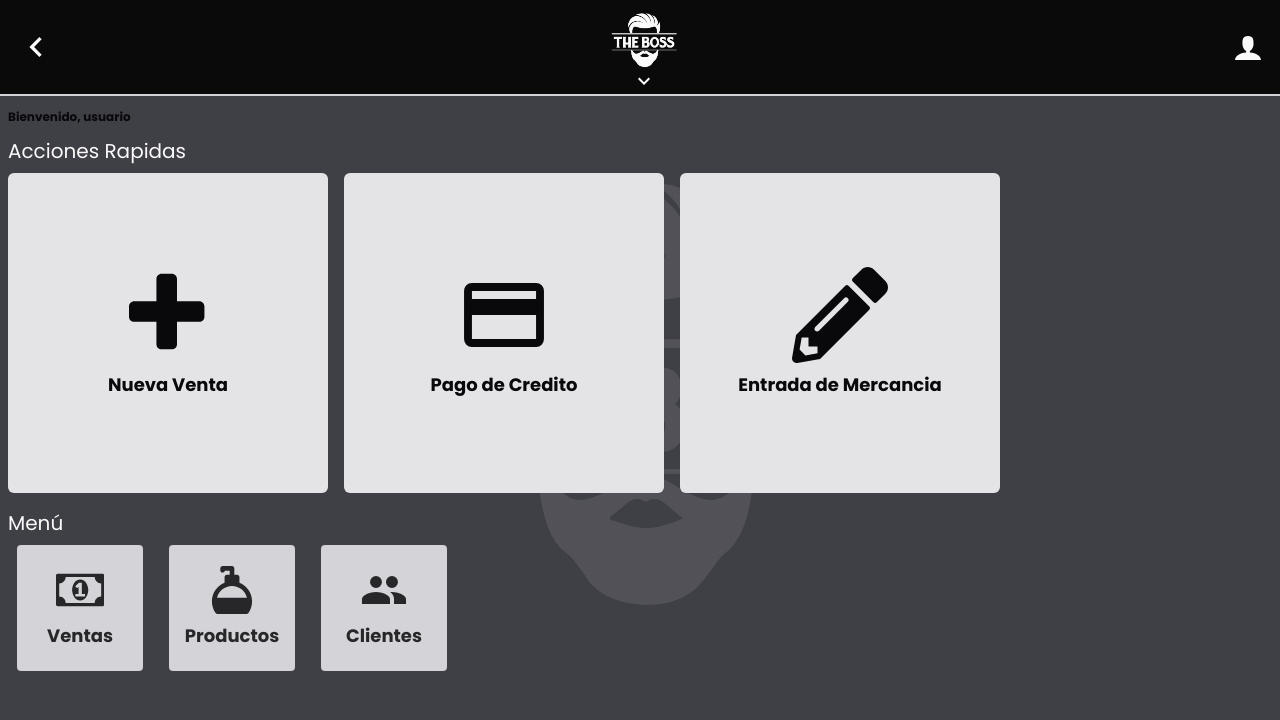
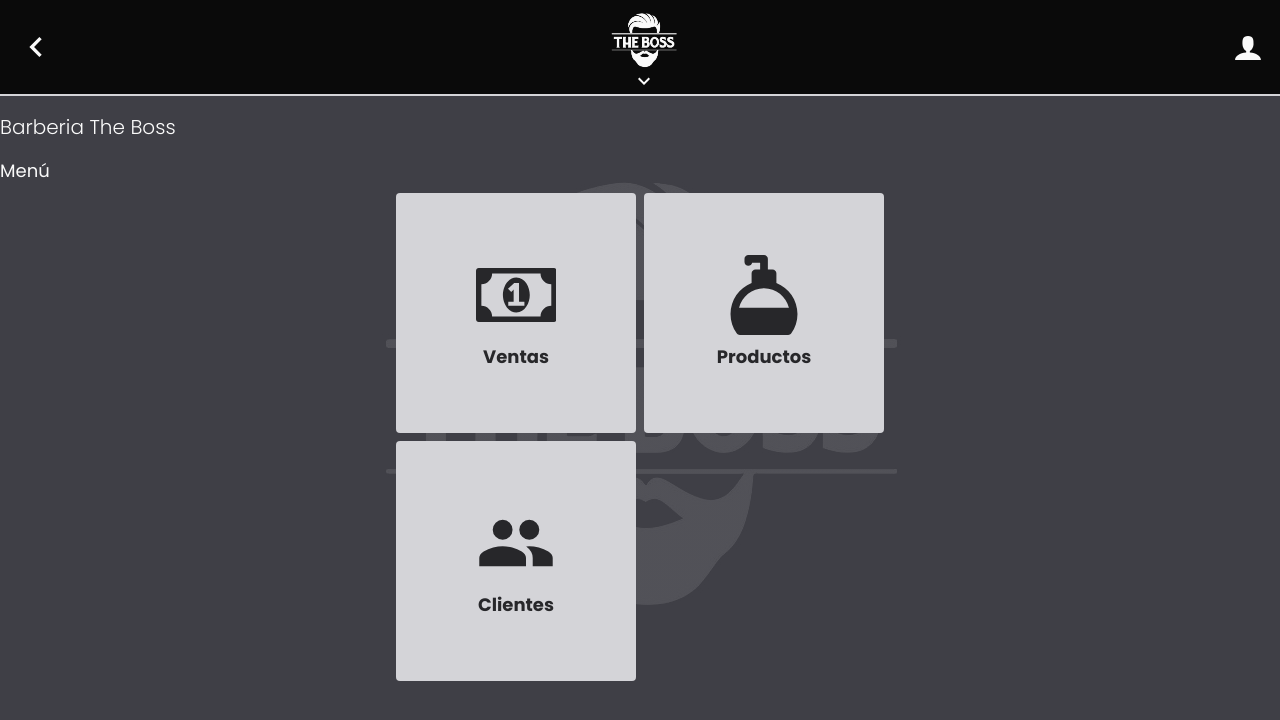
Before and after one commit to VladWithCode/barbershop-pos, a Next.js app: page / in a window 1280 px wide. Shown: the top 720 px of the page. Built offline with nearby package versions, Linux system fonts and the light colour scheme; no server answers.

Commit message:
Prep'ng for modal based app

```diff
--- a/src/app/_components/Menu/Menu.tsx
+++ b/src/app/_components/Menu/Menu.tsx
@@ -36,10 +36,10 @@ const MenuOptions = [
 
 function Menu() {
 	return (
-		<div className="px-2 py-4 w-full overflow-hidden">
-			<h2 className="text-xl mb-2">Menú</h2>
+		<div className="flex flex-col overflow-hidden">
+			<h2 className="text-lg mb-2">Menú</h2>
 
-			<div className="grid grid-cols-3 gap-2 justify-items-center max-w-md">
+			<div className="w-fit grid grid-cols-2 grid-rows-2 gap-2 mx-auto">
 				{MenuOptions.map((option, index) => (
 					<Option option={{ ...option, id: index }} key={index} />
 				))}
--- a/src/app/_components/Menu/Option.tsx
+++ b/src/app/_components/Menu/Option.tsx
@@ -10,8 +10,8 @@ function Option({
 		<Link
 			href={option.href}
 			key={option.id}
-			className="flex flex-col items-center justify-center basis-2/3 aspect-square max-w-xs shrink-0 text-sm font-bold text-zinc-800 bg-zinc-300 rounded p-4 hover:bg-zinc-200">
-			<svg className="w-12 h-12 m-auto mb-0 fill-current">
+			className="flex flex-col items-center justify-center w-60 aspect-square max-w-xs shrink-0 text-sm font-bold text-zinc-800 bg-zinc-300 rounded p-4 hover:bg-zinc-200">
+			<svg className="w-20 h-20 m-auto mb-0 fill-current">
 				<use href={'/sprites.svg#' + option.icon}></use>
 			</svg>
 			<p className="text-lg m-auto mt-2">{option.name}</p>
--- a/src/app/_components/Quick Actions/Action.tsx
+++ b/src/app/_components/Quick Actions/Action.tsx
@@ -10,11 +10,11 @@ function Action({
 		<Link
 			href={action.href}
 			key={action.id}
-			className="flex flex-col items-center justify-center basis-2/3 aspect-square max-w-xs shrink-0 text-sm font-bold bg-zinc-200 rounded-md text-zinc-950 active:text-rose-50">
-			<svg className="w-24 h-24 m-auto mb-0 fill-current">
+			className="flex flex-col items-center justify-center w-28 aspect-square max-w-xs shrink-0 text-sm font-bold bg-zinc-200 rounded-md text-zinc-950 active:text-rose-50">
+			<svg className="w-8 h-8 m-auto mb-0 fill-current">
 				<use href={'/sprites.svg#' + action.icon}></use>
 			</svg>
-			<p className="text-lg m-auto mt-2">{action.name}</p>
+			<p className="text-sm m-auto mt-2 text-center">{action.name}</p>
 		</Link>
 	);
 }
--- a/src/app/page.tsx
+++ b/src/app/page.tsx
@@ -1,16 +1,14 @@
 import Menu from './_components/Menu/Menu';
-import ActionsList from './_components/Quick Actions/ActionsList';
+import Page from './_components/Page';
 
 export default function Home() {
 	return (
-		<div className="overflow-hidden overflow-y-auto w-screen h-page">
-			<h2 className="py-3 px-2 text-xs font-bold text-zinc-950">
-				Bienvenido, usuario
-			</h2>
-
-			<ActionsList />
-
-			<Menu />
-		</div>
+		<Page className="grid-rows-[max-content_min-content] gap-y-4">
+			<div className="col-span-full py-2">
+				<h1 className="font-light text-xl">Barberia The Boss</h1>
+				<div className="py-2" />
+				<Menu />
+			</div>
+		</Page>
 	);
 }
```
